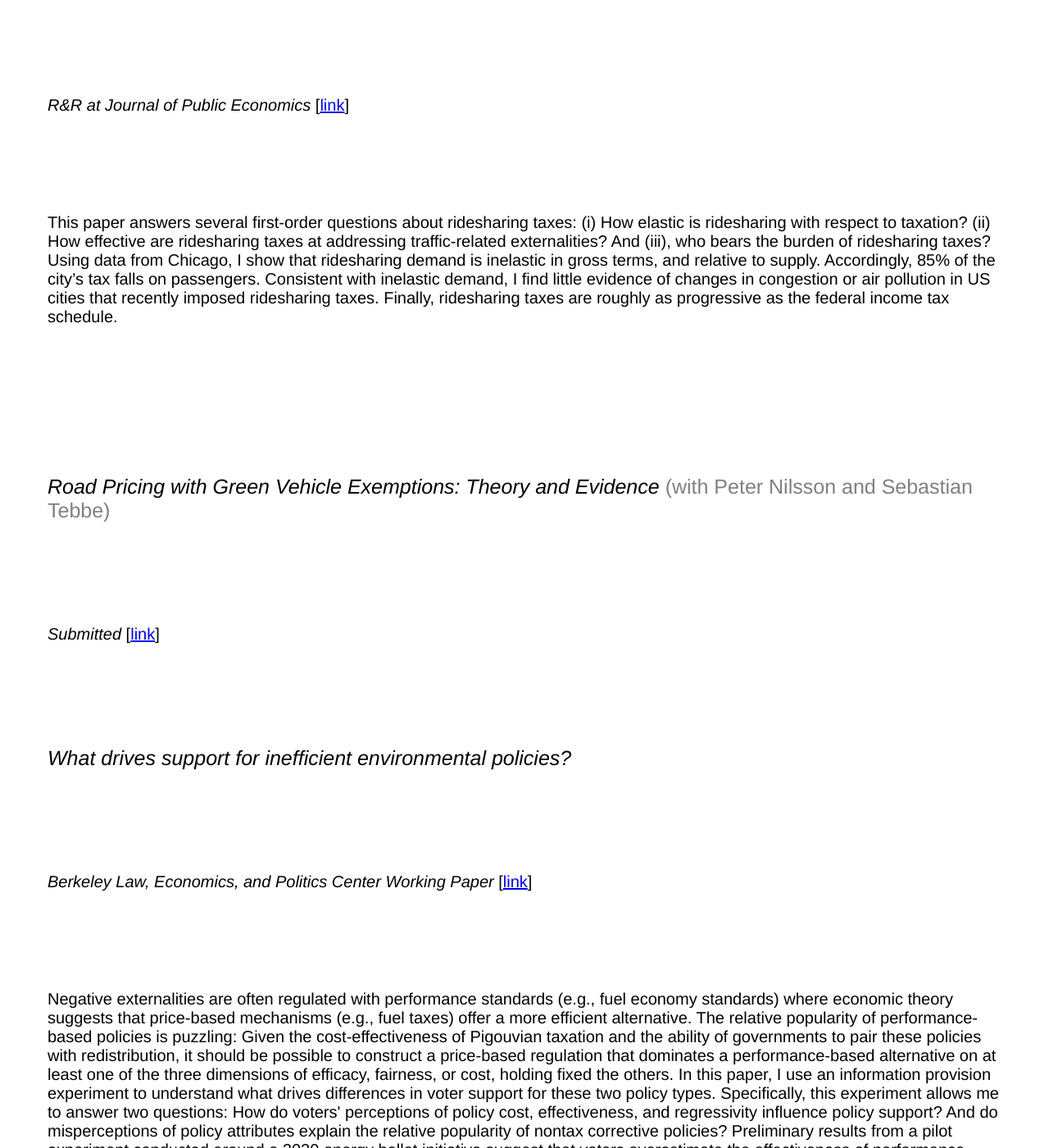
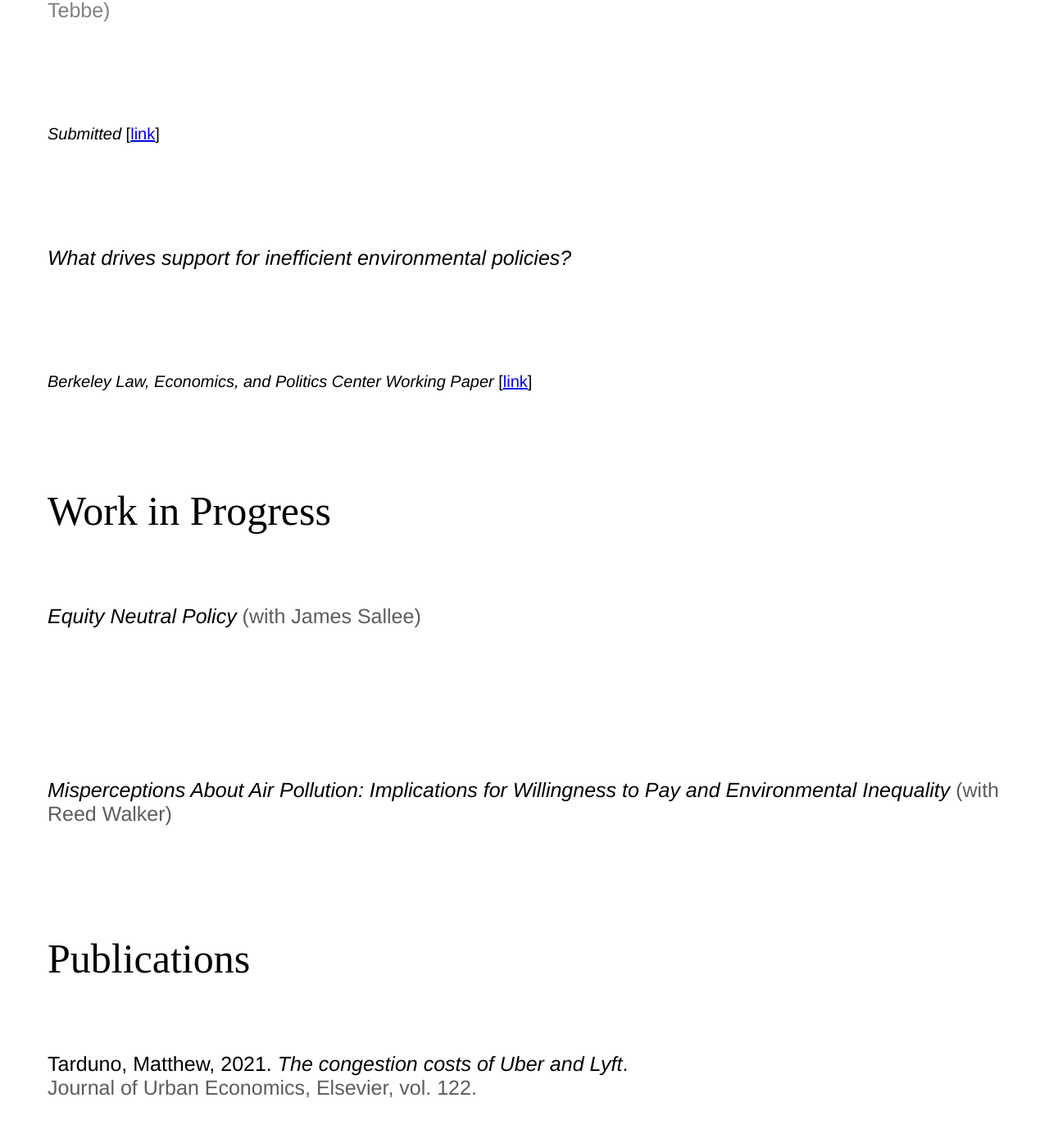
Before and after one commit to Matt-Tarduno/Matt-Tarduno.github.io, a Jekyll site: the page research_mobile/index.html, which Jekyll copies as it is, in a window 1280 px wide and 1400 px high, scrolled down 814 px. Shown: the whole window at 82% size. Built offline with Jekyll 4.4.1, drawn with Linux system fonts in a browser that asks for light colours; some of the changed text lies outside the part shown.

Commit message:
Update index.html

```diff
--- a/research_mobile/index.html
+++ b/research_mobile/index.html
@@ -9,10 +9,6 @@
 
 	<p style="font-size:25px; font-family: 'Helvetica', 'Arial', 'Sans-Serif'; font-weight: 300; padding: 50px" > <em>For Whom the Bridge Tolls: Congestion, Air Pollution, and Second-Best Road Pricing</em>
 	<p style="font-size:20px; font-family: 'Helvetica', 'Arial', 'Sans-Serif'; font-weight: 300; padding: 50px" > <em>Submitted</em> [<a href="https://matt-tarduno.github.io/jmp/" target="_blank">full paper</a>]
-	<p style="font-size:20px; font-family: 'Helvetica', 'Arial', 'Sans-Serif'; font-weight: 300; padding: 50px" > Real-world congestion zones are imperfect because they charge heterogeneous road users
-uniform prices, and invite externality spillovers in space and time. I show that given these imperfections, calculating optimal prices requires (i) individual-level externalities, (ii) individual elasticities, and (iii) cross-price elasticities between priced and unpriced trips. Using
-tolling microdata from California, I estimate a model of driving demand that yields these parameters. I then estimate optimal prices for proposed zones in three U.S. cities. I find that leakage pushes second-best prices below trip-level externalities, and that optimal peak pricing recovers just 30-40% of the welfare gains of a first-best policy.</p>
-	<br>
 	<style>
 	  .bottom-three {
 	     margin-bottom: 1cm;
@@ -22,8 +18,6 @@
 
 	<p style="font-size:25px; font-family: 'Helvetica', 'Arial', 'Sans-Serif'; font-weight: 300; padding: 50px" > <em>Should Cities Tax Uber and Lyft?</em><span style="color: #5e5c5c"></span><be>
 	<p style="font-size:20px; font-family: 'Helvetica', 'Arial', 'Sans-Serif'; font-weight: 300; padding: 50px" ><em>R&R at Journal of Public Economics</em> [<a href="https://papers.ssrn.com/sol3/papers.cfm?abstract_id=4624940" target="_blank">link</a>]
-	<p style="font-size:20px; font-family: 'Helvetica', 'Arial', 'Sans-Serif'; font-weight: 300; padding: 50px" >This paper answers several first-order questions about ridesharing taxes: (i) How elastic is ridesharing with respect to taxation? (ii) How effective are ridesharing taxes at addressing traffic-related externalities? And (iii), who bears the burden of ridesharing taxes? Using data from Chicago, I show that ridesharing demand is inelastic in gross terms, and relative to supply. Accordingly, 85% of the city’s tax falls on passengers. Consistent with inelastic demand, I find little evidence of changes in congestion or air pollution in US cities that recently imposed ridesharing taxes. Finally, ridesharing taxes are roughly as progressive as the federal income tax schedule. </p>
-	<br>
 	<br>
 	<style>
 	  .bottom-three {
@@ -43,9 +37,6 @@
 
 	<p style="font-size:25px; font-family: 'Helvetica', 'Arial', 'Sans-Serif'; font-weight: 300; padding: 50px" ><em>What drives support for inefficient environmental policies?</em>
 	<p style="font-size:20px; font-family: 'Helvetica', 'Arial', 'Sans-Serif'; font-weight: 300; padding: 50px" ><em>Berkeley Law, Economics, and Politics Center Working Paper</em> [<a href="https://matt-tarduno.github.io/nevada/" target="_blank">link</a>]
-	<p style="font-size:20px; font-family: 'Helvetica', 'Arial', 'Sans-Serif'; font-weight: 300; padding: 50px" > Negative externalities are often regulated with performance standards (e.g., fuel economy standards) where economic theory suggests that price-based mechanisms (e.g., fuel taxes) offer a more efficient alternative. The relative popularity of performance-based policies  is puzzling:
-	Given the cost-effectiveness of Pigouvian taxation and the ability of governments to pair these policies with redistribution, it should be possible to construct a price-based regulation that dominates a performance-based alternative on at least one of the three dimensions of efficacy, fairness, or cost, holding fixed the others.
-		In this paper, I use an information provision experiment to understand what drives differences in voter support for these two policy types. Specifically, this experiment allows me to answer two questions: How do voters' perceptions of policy cost, effectiveness, and regressivity influence policy support? And do misperceptions of policy attributes explain the relative popularity of nontax corrective policies? Preliminary results from a pilot experiment conducted around a 2020 energy ballot initiative suggest that voters overestimate the effectiveness of performance-based policies at reducing carbon emissions. Oaxaca-blinder decompositions, however, suggest that differences in beliefs about policy attributes explain only a quarter of the difference in support for performance vs. price-based policies. As a result, neither rectifying misperceptions about policy attributes, nor redesigning price-based policies to compensate swing voters appear likely to significantly bolster support for price-based corrective policies. 	</p>
 	<h1></h1>
 	<br>
 	<br>
@@ -82,14 +73,6 @@
 	<p style="font-size:50px;  font-family:'Didot'; font-weight: 300; padding-left: 40px; padding-bottom: 10px; margin: 10px">Publications</p>
 	<p style="font-size:25px; font-family: 'Helvetica', 'Arial', 'Sans-Serif'; font-weight: 300; padding: 50px" > Tarduno, Matthew, 2021. <em>The congestion costs of Uber and Lyft</em>.<br><span style="color: #5e5c5c"> Journal of Urban Economics, Elsevier, vol. 122.</span>
 	<p style="font-size:20px; font-family: 'Helvetica', 'Arial', 'Sans-Serif'; font-weight: 300; padding: 50px" >[<a href="https://doi.org/10.1016/j.jue.2020.103318" target="_blank">publication</a>][<a href="https://matt-tarduno.github.io/tnc/" target="_blank">ungated</a>]
-	<p style="font-size:20px; font-family: 'Helvetica', 'Arial', 'Sans-Serif'; font-weight: 300; padding: 50px" > Abstract: I study the impact of transportation network companies (TNC) on traffic delays using a natural experiment created by the abrupt departure of Uber and Lyft from Austin, TX. Applying difference in
-differences and regression discontinuity specifications to high-frequency traffic data, I estimate that Uber
-and Lyft together decreased daytime traffic speeds in Austin by roughly 2.3%. Using Austin-specific
-measures of the value of travel time, I translate these slowdowns to estimates of citywide congestion
-costs that range from $33 to $52 million dollars annually. Back of the envelope calculations imply that
-these costs are similar in magnitude to the consumer surplus provided by TNCs in Austin. Together
-these results suggest that while TNCs may impose modest travel time externalities, restricting or taxing
-TNC activity is unlikely to generate large net welfare gains through reduced congestion.</p>
 	<p style="font-size:20px; font-family: 'Helvetica', 'Arial', 'Sans-Serif'; font-weight: 300; padding: 50px" > Press: [<a href="https://www.axios.com/uber-lyft-austin-traffic-8d7034d4-fe16-4a8f-873d-3a867b35afb0.html" target="_blank">Axios</a>][<a href="https://usa.streetsblog.org/2021/02/25/talking-headways-podcast-less-congestion-after-ride-hailing-cessation/" target="_blank">Talking Headways Podcast</a>]
 	<br>
 	<br>
```
